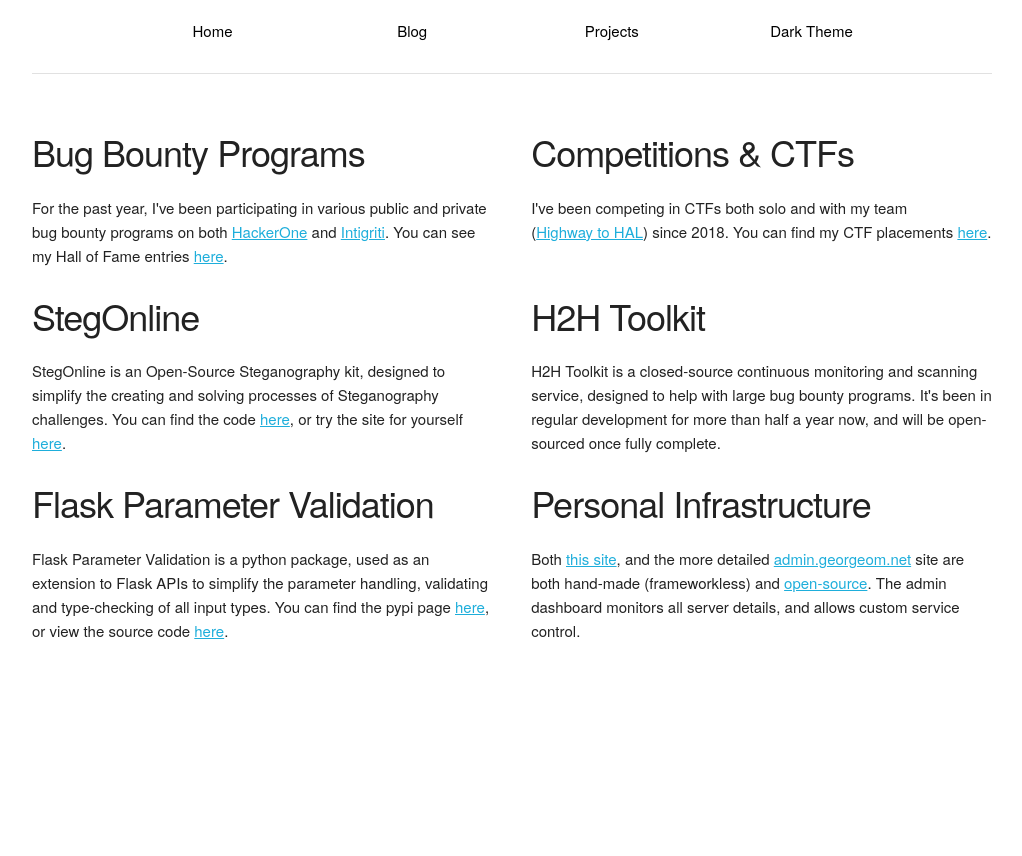
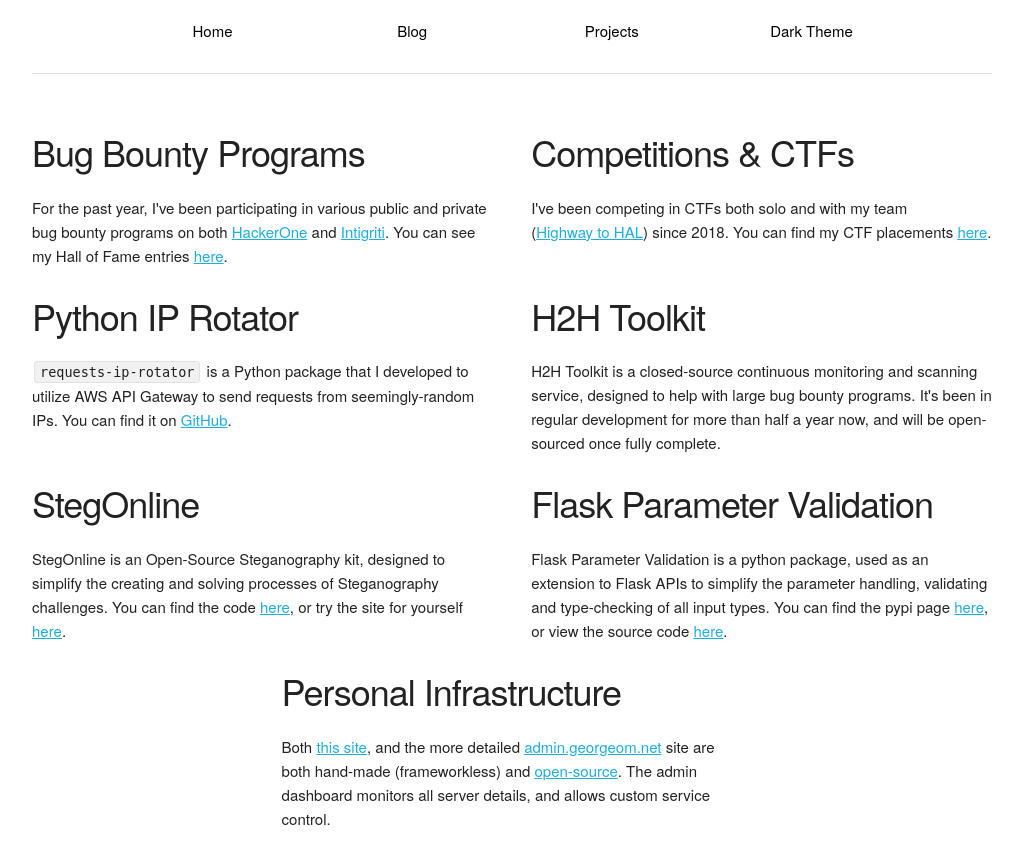
Before and after one commit to Ge0rg3/georgeom.net, a PHP site: page /projects.php in a window 1280 px wide. Shown: the part 110-966 px from the top of the page, without its empty margins (128-1150 px from the left). Before the commit the page ends 749 px from the top, so only its background shows below. Run offline with PHP 8.4, Linux system fonts and the light colour scheme.

Commit message:
requests-ip-rotator addition

```diff
--- a/public_html/projects.php
+++ b/public_html/projects.php
@@ -14,8 +14,8 @@
 
 <div class="row">
     <div class="one-half column">
-        <h3>StegOnline</h3>
-        <p>StegOnline is an Open-Source Steganography kit, designed to simplify the creating and solving processes of Steganography challenges. You can find the code <a href="https://github.com/Ge0rg3/StegOnline/">here</a>, or try the site for yourself <a href="https://stegonline.georgeom.net/">here</a>.</p>
+        <h3>Python IP Rotator</h3>
+        <p><code>requests-ip-rotator</code> is a Python package that I developed to utilize AWS API Gateway to send requests from seemingly-random IPs. You can find it on <a href="https://github.com/Ge0rg3/requests-ip-rotator">GitHub</a>.</p>
     </div>
     <div class="one-half column">
         <h3>H2H Toolkit</h3>
@@ -25,9 +25,17 @@
 
 <div class="row">
     <div class="one-half column">
+        <h3>StegOnline</h3>
+        <p>StegOnline is an Open-Source Steganography kit, designed to simplify the creating and solving processes of Steganography challenges. You can find the code <a href="https://github.com/Ge0rg3/StegOnline/">here</a>, or try the site for yourself <a href="https://stegonline.georgeom.net/">here</a>.</p>
+    </div>
+    <div class="one-half column">
         <h3>Flask Parameter Validation</h3>
         <p>Flask Parameter Validation is a python package, used as an extension to Flask APIs to simplify the parameter handling, validating and type-checking of all input types. You can find the pypi page <a href="https://pypi.org/project/Flask-Parameter-Validation/">here</a>, or view the source code <a href="https://github.com/Ge0rg3/Flask-Parameter-Validation">here</a>.</p>
     </div>
+</div>
+
+<div class="row">
+    <div class="three columns">&nbsp;</div>
     <div class="one-half column">
         <h3>Personal Infrastructure</h3>
         <p>Both <a href="https://github.com/Ge0rg3/georgeom.net">this site</a>, and the more detailed <a href="https://admin.georgeom.net">admin.georgeom.net</a> site are both hand-made (frameworkless) and <a href="https://github.com/Ge0rg3/">open-source</a>. The admin dashboard monitors all server details, and allows custom service control.</p>
```
